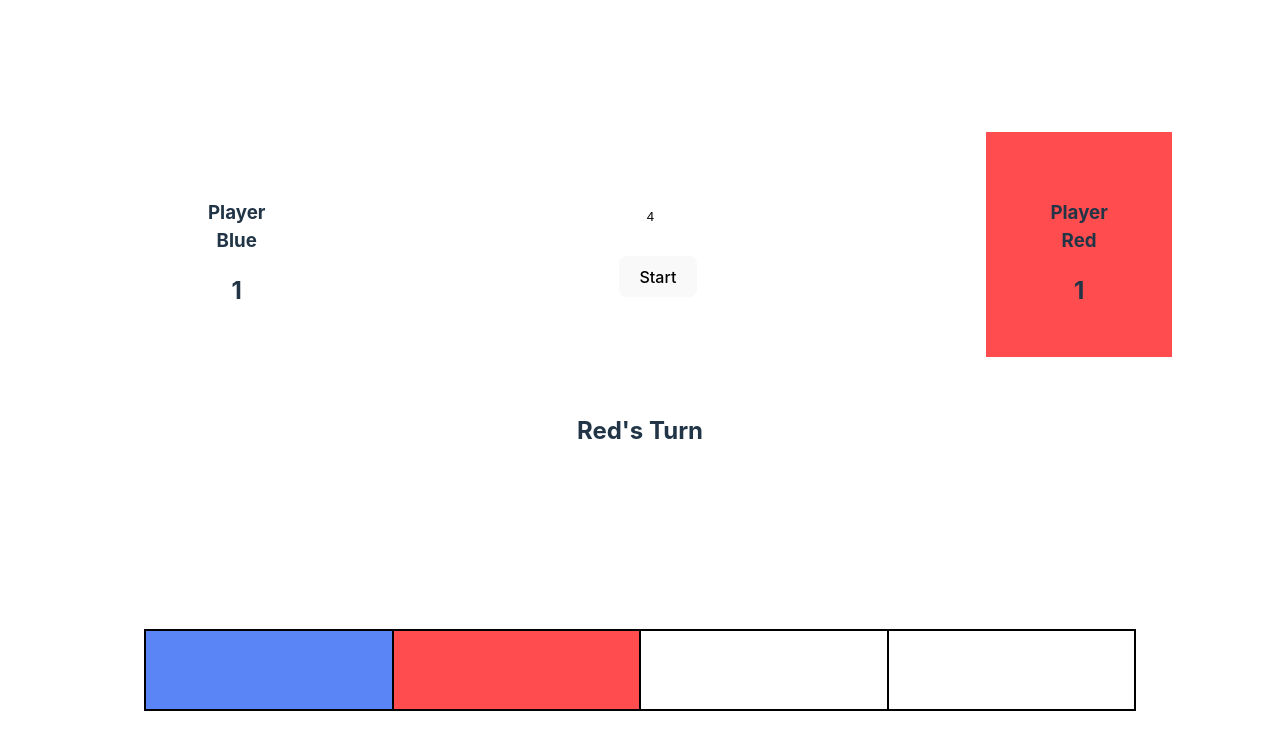
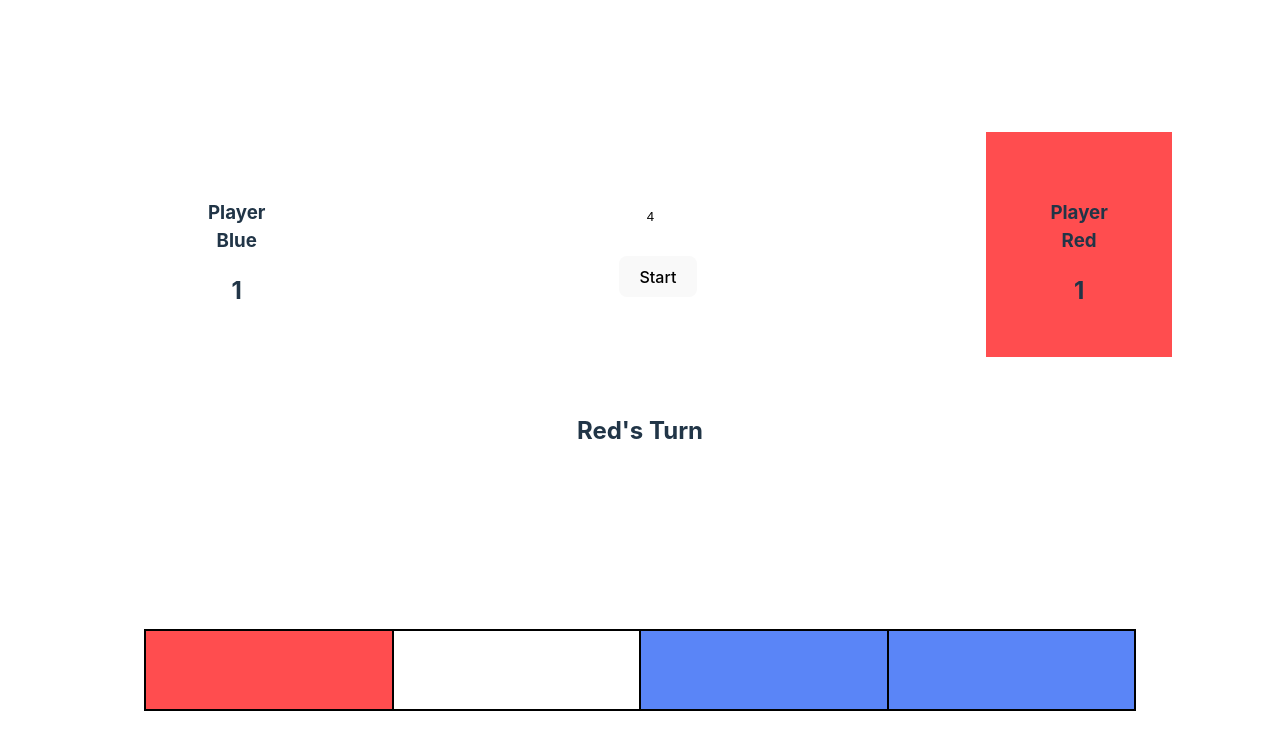
Before and after one commit to JoseAntonioNuevo/Tech-Test-Board-Game, a Vue app: page / in a window 1280 px wide. Both pictures are taken after a click on the button "Start". Shown: the top 750 px of the page. Built offline with nearby package versions, Linux system fonts and the light colour scheme.

Commit message:
fix: update winner state initialization and default value in GameComponent and ScoreBoardComponent

```diff
--- a/src/Game/Components/GameComponent.vue
+++ b/src/Game/Components/GameComponent.vue
@@ -17,7 +17,7 @@
     <div class="board-game">
       <div class="board-row">
         <div
-          v-for="(col, colIndex) in board"
+          v-for="colIndex in board"
           @click="playTurn(colIndex)"
           :key="colIndex"
           :class="getCellClass(colIndex)"
@@ -46,7 +46,7 @@ export default defineComponent({
   setup(props, { emit }) {
     // 1: Blue, 2: Red
     const playerTurn = ref<number>(1);
-    const winner = ref<number | null>(null);
+    const winner = ref<number | undefined>(undefined);
     const gameSize = ref<number>(props.initialGameSize ?? 4);
 
     const board = ref<number[]>(Array(props.initialGameSize).fill(0));
@@ -81,7 +81,7 @@ export default defineComponent({
 
     const restartGame = (size: number): void => {
       board.value = Array(size).fill(0);
-      winner.value = null;
+      winner.value = undefined;
       gameSize.value = size;
       startGame();
     };
--- a/src/ScoreBoard/Components/ScoreBoardComponent.vue
+++ b/src/ScoreBoard/Components/ScoreBoardComponent.vue
@@ -20,7 +20,7 @@
 <script lang="ts">
 import "../Assets/Css/ScoreBoard.css";
 import GameConfigComponent from "../../GameConfig/Components/GameConfigComponent.vue";
-import { defineComponent, ref, onMounted, onUnmounted, watch } from "vue";
+import { defineComponent, ref } from "vue";
 
 export default defineComponent({
   name: "ScoreBoardComponent",
@@ -48,6 +48,7 @@ export default defineComponent({
     winner: {
       type: Number,
       required: false,
+      default: null,
     },
   },
 
```
